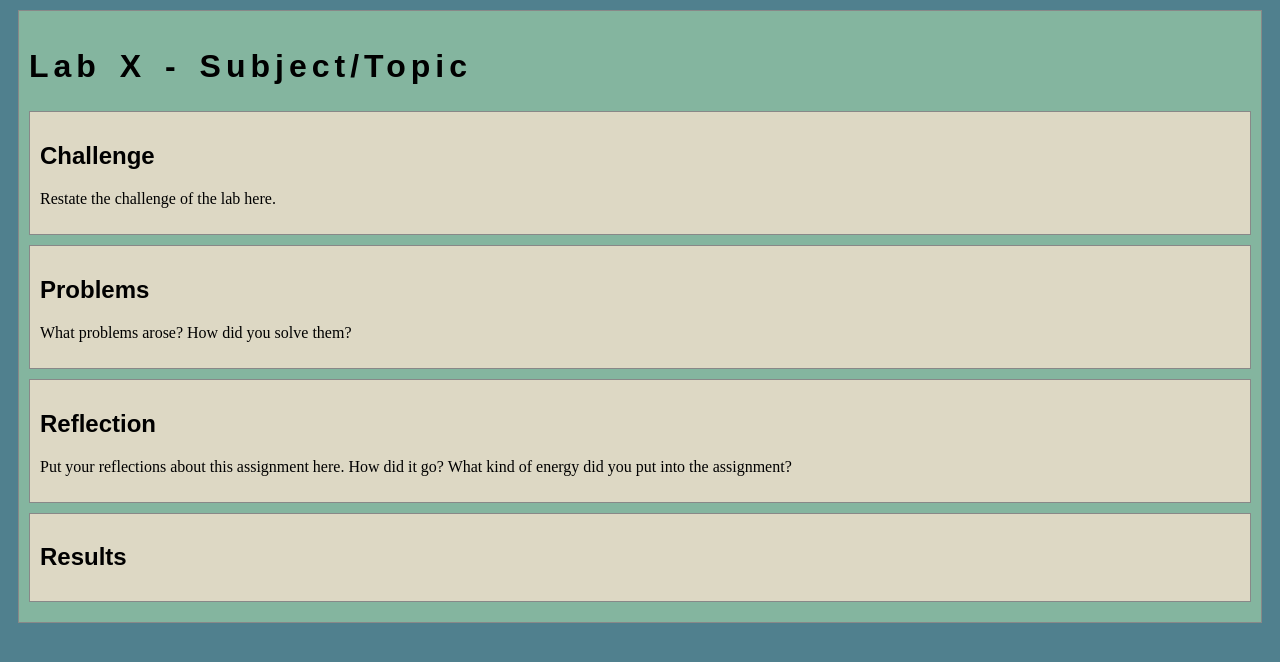
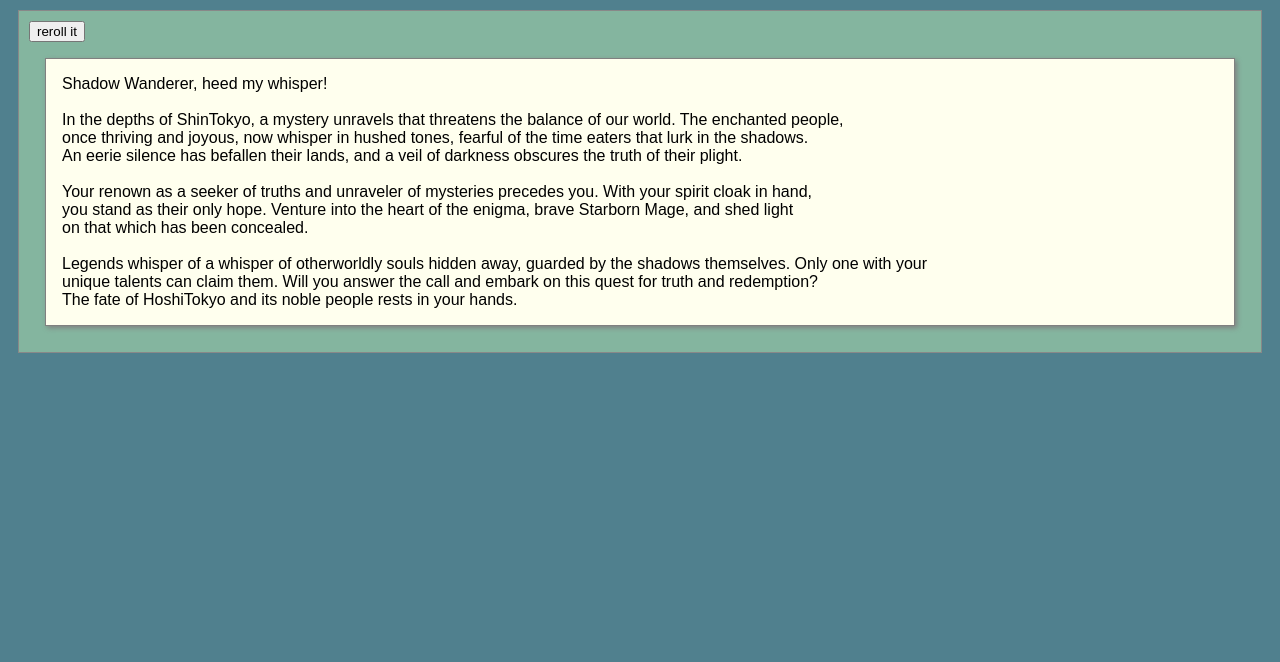
Before and after one commit to NathanHTC/130_course, a plain HTML site: page lab1/index.html in a window 1280 px wide. Drawn offline with nearby package versions, Linux system fonts and the light colour scheme.

Commit message:
conplete

```diff
--- a/lab1/index.html
+++ b/lab1/index.html
@@ -22,31 +22,26 @@
 <body>
 	<!-- Style this page by changing the CSS in ../css/site.css or css/lab.css -->
 	<main id="content">
-		<section>
-			<h1>Lab X - Subject/Topic</h1>
-			<div class="minor-section">
-					<h2>Challenge</h2>
-					<p>Restate the challenge of the lab here.</p>
-			</div>
+		<!DOCTYPE html>
+<html lang="en">
+  <head>
+    <title>Hello!</title>
+    <meta charset="utf-8" />
+    <meta http-equiv="X-UA-Compatible" content="IE=edge" />
+    <meta name="viewport" content="width=device-width, initial-scale=1" />
+    <script src="/script.js" defer></script>
+  </head>
+  <body>
+    <button id="clicker">
+      reroll it
+    </button>
+    <div
+      style="font-family: fantasy; border: thin solid gray; padding: 1em; margin: 1em; box-shadow: 2px 2px 5px gray; background: #ffe;"
+      id="box"
+    ></div>
+  </body>
+</html>
 
-			<div class="minor-section">
-					<h2>Problems</h2>
-					<p>What problems arose? How did you solve them? </p>
-			</div>
-
-			<div class="minor-section">
-					<h2>Reflection</h2>
-					<p>Put your reflections about this assignment here. How did it go? What kind of energy did you put into the assignment? </p>
-			</div>
-
-			<div class="minor-section">
-					<h2>Results</h2>
-					<div id="output"></div>
-			</div>
-		</section>
-		<nav id="links">
-			<!-- Put links to other pages (including the homepage) here. -->
-		</nav>
 	</main>
 </body>
 </html>
--- a/lab1/js/lab.js
+++ b/lab1/js/lab.js
@@ -1,21 +1,56 @@
-// index.js - purpose and description here
-// Author: Your Name
-// Date:
-
-// Constants
-
-// Functions
-
-// this is an example function and this comment tells what it doees and what parameters are passed to it.
-function myFunction(param1, param2) {
-  // some code here
-  // return results;
+const fillers = {
+  "adventurer": ["Shadow Wanderer", "Mystic Guardian", "Eternal Knight", "Celestial Seeker", "Arcane Warrior", "Dimensional Traveller", "Anime Hero", "Silent Watcher", "Moonlit Samurai", "Starborn Mage", "Phantom Thief", "Digital Dreamer", "空の旅人", "$adventurer and $adventurer", "$adventurer, $adventurer, and $adventurer", "Yuki"],
+  "pre": ["Neo", "Shin", "Mirai", "Kuro", "Yume", "Hoshi"],
+  "post": ["Tokyo", "Eden", "-no Yume", "City", "Academy", "Galaxy", "Chronicles"],
+  "people": ["enchanted", "forgotten", "valiant", "enigmatic", "ethereal", "sacred", "noble", "lost", "stoic", "arcane", "celestial", "神秘的な"],
+  "item": ["energy sword", "phase blaster", "grimoire", "spirit cloak", "force shield", "quantum gauntlet", "light saber", "arcane staff", "dimensional key", "mystic bow", "cyber katana", "dreamcatcher"],
+  "num": ["a dozen", "a hundred", "countless", "infinite", "a myriad of", "an army of", "a legion of", "an echo of", "a whisper of", "a storm of"],
+  "looty": ["ethereal", "mystical", "otherworldly", "sacred", "forgotten", "enigmatic", "shimmering", "arcane"],
+  "loots": ["crystals", "star fragments", "dream shards", "moonstones", "sun drops", "ether pearls", "relics of power", "dimensions", "phantom petals", "souls", "time echoes", "magic circuits"],
+  "baddies": ["shadow fiends", "nebula wraiths", "time eaters", "void specters", "cosmic dragons", "digital demons", "arcane usurpers", "dread knights", "phantom lords", "chaos entities"],
+  "message": ["whisper", "echo", "vision", "premonition", "telepathic message", "dream", "astral call", "prophecy", "soul song", "star signal", "time ripple", "cosmic alert"]
 }
 
-function main() {
-  console.log("Main function started.");
-  // the code that makes everything happen
+const template = `$adventurer, heed my $message!
+
+In the depths of $pre$post, a mystery unravels that threatens the balance of our world. The $people people,
+once thriving and joyous, now whisper in hushed tones, fearful of the $baddies that lurk in the shadows.
+An eerie silence has befallen their lands, and a veil of darkness obscures the truth of their plight.
+
+Your renown as a seeker of truths and unraveler of mysteries precedes you. With your $item in hand,
+you stand as their only hope. Venture into the heart of the enigma, brave $adventurer, and shed light
+on that which has been concealed.
+
+Legends whisper of $num $looty $loots hidden away, guarded by the shadows themselves. Only one with your
+unique talents can claim them. Will you answer the call and embark on this quest for truth and redemption?
+ The fate of $pre$post and its $people people rests in your hands.
+`;
+
+
+// STUDENTS: You don't need to edit code below this line.
+
+const slotPattern = /\$(\w+)/;
+
+function replacer(match, name) {
+  let options = fillers[name];
+  if (options) {
+    return options[Math.floor(Math.random() * options.length)];
+  } else {
+    return `<UNKNOWN:${name}>`;
+  }
 }
 
-// let's get this party started
-main();
+function generate() {
+  let story = template;
+  while (story.match(slotPattern)) {
+    story = story.replace(slotPattern, replacer);
+  }
+
+  /* global box */
+  box.innerText = story;
+}
+
+/* global clicker */
+clicker.onclick = generate;
+
+generate();
```
